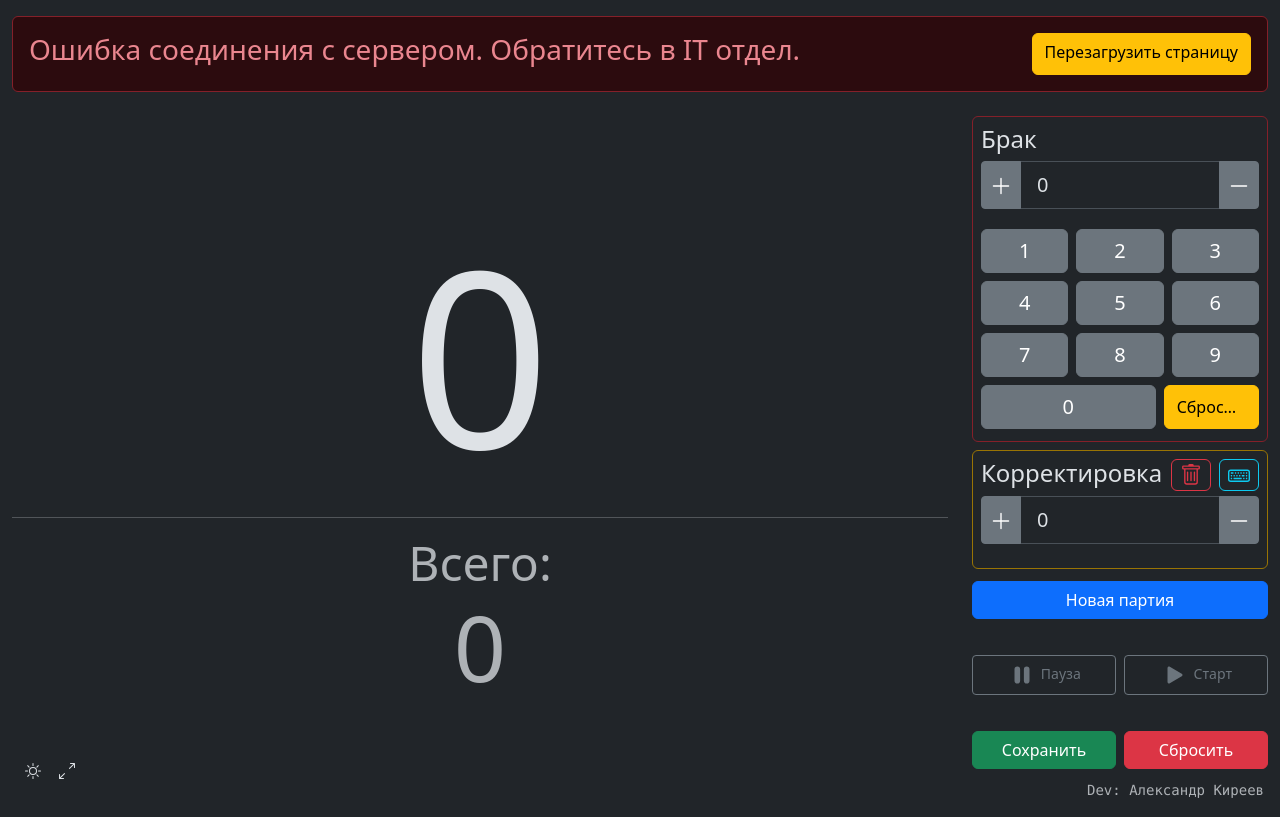
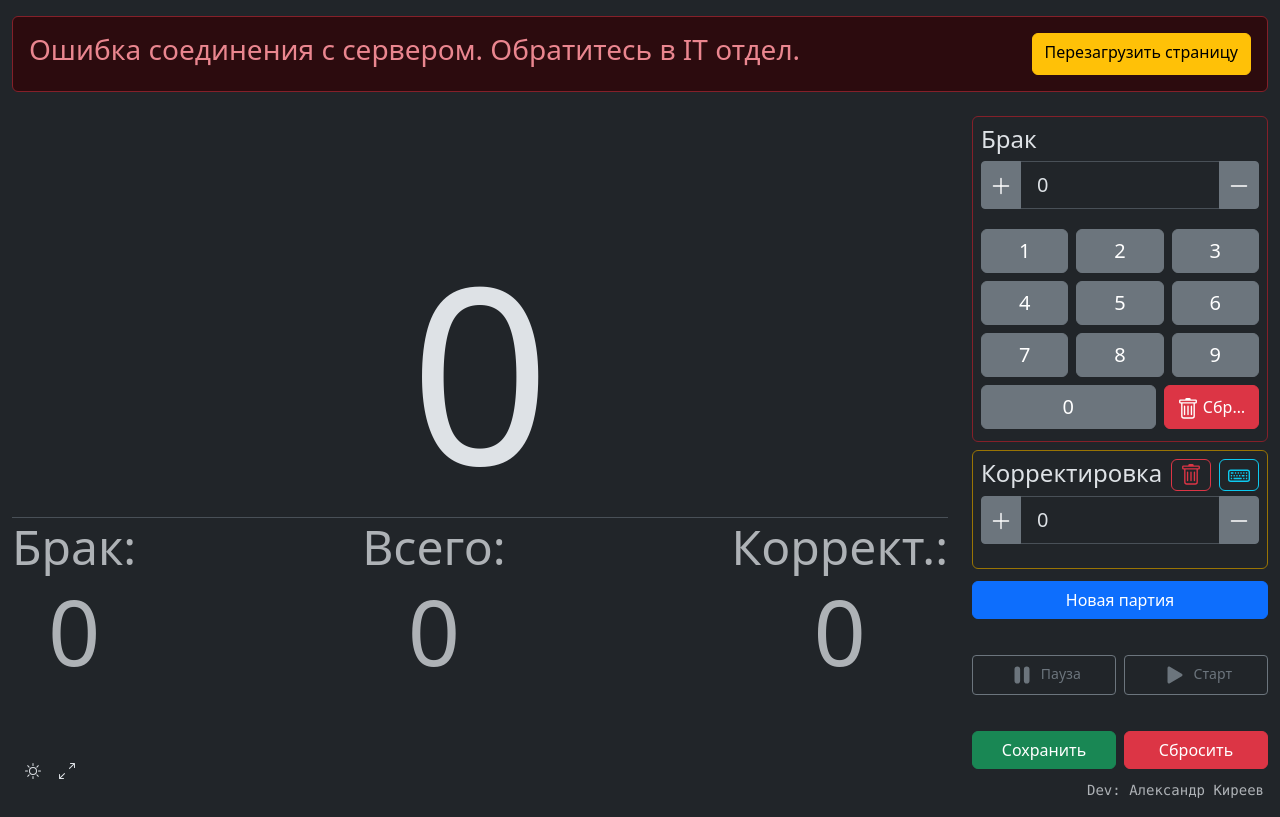
Before and after one commit to BespredeL/CVCounter, a Flask app: template templates/counter_text.html in a window 1280 px wide. Run offline with Flask 3, Linux system fonts and the light colour scheme; the template is opened without the code that fills it, so the values that code supplies are empty; some libraries are stand-ins or nearby versions.

Commit message:
The functionality for recording defects and adjustments has been redesigned

```diff
--- a/langs/en.json
+++ b/langs/en.json
@@ -24,6 +24,7 @@
     "Select product": "Select product",
     "Defective products": "Defective products",
     "Correct count": "Correct count",
+    "Corr.": "Corr.",
     "New batch": "New batch",
     "Reset": "Reset",
     "Save": "Save",
--- a/langs/ru.json
+++ b/langs/ru.json
@@ -24,6 +24,7 @@
     "Select product": "Выберите продукт",
     "Defective products": "Брак",
     "Correct count": "Корректировка",
+    "Corr.": "Коррект.",
     "New batch": "Новая партия",
     "Reset": "Сбросить",
     "Save": "Сохранить",
--- a/requirements.txt
+++ b/requirements.txt
@@ -15,10 +15,11 @@
 Flask-SocketIO~=5.3.6
 imutils~=0.5.4
 pyodbc~=5.1
-mysql-connector-python~=8.2
+mysql-connector-python~=9.0
 MarkupSafe~=2.1.3
 shapely~=2.0.2
 torch>=2.2.2+cu118,<=3.2.1+cu118
+psutil~=6.0.0
 # For debug -----------------------------------
 psutil~=6.0.0
 gpustat~=1.1.1
--- a/templates/counter_text.html
+++ b/templates/counter_text.html
@@ -8,14 +8,26 @@
         <div class="col-12 col-lg-9 d-flex justify-content-center align-items-center position-relative">
             <div class="text-center w-100">
                 <div id="current_count" class="display-1 current_count_txt">0</div>
-                <hr>
-                <div class="display-5 text-muted">{{ trans('Total:') }}</div>
-                <div id="total_count" class="display-1 total_count_txt text-muted">0</div>
+                <div class="border-top d-flex justify-content-between">
+                    <div>
+                        <div class="display-5 text-muted">{{ trans('Defective products') }}:</div>
+                        <div id="defect_count" class="display-1 total_count_txt text-muted">0</div>
+                    </div>
+                    <div>
+                        <div class="display-5 text-muted">{{ trans('Total:') }}</div>
+                        <div id="total_count" class="display-1 total_count_txt text-muted">0</div>
+                    </div>
+                    <div>
+                        <div class="display-5 text-muted">{{ trans('Corr.') }}:</div>
+                        <div id="correct_count" class="display-1 total_count_txt text-muted">0</div>
+                    </div>
+                </div>
             </div>
 
             <div class="{{ 'd-flex' if is_paused else 'd-none' }} justify-content-center align-items-center rounded-end-3 pause_display"
                  id="pause_display">
-                <svg xmlns="http://www.w3.org/2000/svg" width="300" height="300" fill="currentColor" class="bi bi-pause" viewBox="0 0 16 16">
+                <svg xmlns="http://www.w3.org/2000/svg" width="300" height="300" fill="currentColor" class="bi bi-pause"
+                     viewBox="0 0 16 16">
                     <path d="M6 3.5a.5.5 0 0 1 .5.5v8a.5.5 0 0 1-1 0V4a.5.5 0 0 1 .5-.5m4 0a.5.5 0 0 1 .5.5v8a.5.5 0 0 1-1 0V4a.5.5 0 0 1 .5-.5"/>
                 </svg>
             </div>
@@ -42,17 +54,18 @@
 
             // Counter get handler
             socket.on('{{ location }}_count', function (data) {
-                let defect_count = Math.max(parseInt($("#defect_count input").val()) || 0, 0);
-                let correct_count = Math.max(parseInt($("#correct_count input").val()) || 0, 0);
-                let current_count = Math.max(data.current || 0, 0);
-                let total_count = Math.max(data.total || 0, 0);
+                const defect_count = Math.max(parseInt($("#defect_keyboard input").val(), 10) || 0, 0);
+                const correct_count = parseInt($("#correct_keyboard input").val(), 10) || 0;
 
-                if (total_count > 0) {
-                    $('#current_count').html(current_count);
-                    $('#total_count').html(total_count - defect_count + correct_count);
-                } else {
-                    $('#current_count, #total_count').html('0');
-                }
+                const updateCount = (selector, count) => {
+                    $(selector).html(Math.max(count - defect_count + correct_count, 0));
+                };
+
+                updateCount('#total_count', data.total || 0);
+                updateCount('#current_count', data.current || 0);
+
+                $('#defect_count').html(defect_count + data.defect || 0);
+                $('#correct_count').html(correct_count + data.correct || 0);
             });
 
             // Notification receipt handler
@@ -78,8 +91,7 @@
                             break;
                     }
                 }
-
-            })
+            });
 
             //---------------------------------------------------------------------------
             // Bootstrap Select
@@ -116,7 +128,7 @@
             });
 
             $('#correct_clear').on('click', function () {
-                $('#correct_count input').val(0);
+                $('#correct_keyboard input').val(0);
             });
 
             $('.keyboard button').on('click', function () {
@@ -149,9 +161,9 @@
             //---------------------------------------------------------------------------
 
             $('#btn_save').on('click', function () {
+                let item_no = $('#item').val();
+                let defect_count = $('#defect_count input').val();
                 let correct_count = $('#correct_count input').val();
-                let defect_count = $('#defect_count input').val();
-                let item_no = $('#item').val();
 
                 $.ajax({
                     url: '{{ url_for('save_count', location=location) }}',
@@ -166,8 +178,8 @@
                             data = 0;
                         }
                         $("#total_count").html(data.total_count);
-                        $("#correct_count input").val(data.correct_count);
-                        $("#defect_count input").val(data.defect_count);
+                        $("#defect_keyboard input").val(data.defect_count);
+                        $("#correct_keyboard input").val(data.correct_count);
                     }
                 });
             });
@@ -182,16 +194,16 @@
                             data = 0;
                         }
                         $("#total_count").html(data.total_count);
-                        $("#product_count input").val(data.total_count);
-                        $("#defect_count input").val(data.defect_count);
+                        $("#defect_keyboard input").val(data.defect_count || 0);
+                        $("#correct_keyboard input").val(data.correct_count || 0);
                     }
                 });
             });
 
             $('#btn_reset_current').on('click', function () {
                 let item_no = $('#item').val();
-                let correct_count = $('#correct_count input').val();
-                let defect_count = $('#defect_count input').val();
+                let defect_count = $('#defect_keyboard input').val();
+                let correct_count = $('#correct_keyboard input').val();
 
                 $.ajax({
                     url: '{{ url_for('reset_count_current', location=location) }}',
@@ -206,6 +218,8 @@
                             data = 0;
                         }
                         $("#current_count").val(data.current_count);
+                        $("#defect_keyboard input").val(data.defect_count || 0);
+                        $("#correct_keyboard input").val(data.correct_count || 0);
                     }
                 });
             });
--- a/templates/pages/help.html
+++ b/templates/pages/help.html
@@ -207,7 +207,7 @@
                     <td class="align-middle">
                         <div class="border border-warning-subtle rounded my-2 me-3 p-2 d-inline-block" style="max-width: 290px">
                             <div class="col-12 mb-3">
-                                <label for="correct_count" class="form-label h4">{{ trans('Correct count') }}</label>
+                                <label for="correct_keyboard" class="form-label h4">{{ trans('Correct count') }}</label>
                                 <button class="btn btn-outline-info float-end"
                                         style="--bs-btn-padding-y: .25rem; --bs-btn-padding-x: .5rem; --bs-btn-font-size: .75rem;">
                                     <svg xmlns="http://www.w3.org/2000/svg" width="22" height="22" fill="currentColor"
--- a/templates/partials/counter_sidebar_right.html
+++ b/templates/partials/counter_sidebar_right.html
@@ -5,6 +5,11 @@
         <div class="bg-warning text-dark rounded position-relative my-2 px-2">
             <div class="h4 position-absolute">{{ trans('Quantity:') }} <span id="total_count">0</span></div>
             <div id="current_count" class="display-1 pt-3">0</div>
+
+            <div class="h5 d-flex justify-content-between w-100 mt-2 pb-1 border-top border-dark-subtle">
+                <div>{{ trans('Defective products') }}: <span id="defect_count">0</span></div>
+                <div>{{ trans('Corr.') }}: <span id="correct_count">0</span></div>
+            </div>
         </div>
     {% endif %}
 
@@ -23,8 +28,8 @@
     <!-- Defect keyboard -->
     <div class="border border-danger-subtle rounded my-2 p-2">
         <div class="col-12 mb-3">
-            <label for="defect_count" class="form-label h4">{{ trans('Defective products') }}</label>
-            <div class="input-group" id="defect_count">
+            <label for="defect_keyboard" class="form-label h4">{{ trans('Defective products') }}</label>
+            <div class="input-group" id="defect_keyboard">
                 <button class="btn btn-sm btn-secondary input-plus">
                     <svg xmlns="http://www.w3.org/2000/svg" width="22" height="22" fill="currentColor" class="bi bi-plus-lg"
                          viewBox="0 0 16 16">
@@ -43,7 +48,7 @@
             </div>
         </div>
 
-        <div class="col-12 keyboard keyboard-defect px-2" data-input-id="defect_count">
+        <div class="col-12 keyboard keyboard-defect px-2" data-input-id="defect_keyboard">
             <div class="row">
                 <button class="btn btn-secondary col m-1 fs-5" data-value="1">1</button>
                 <button class="btn btn-secondary col m-1 fs-5" data-value="2">2</button>
@@ -61,7 +66,14 @@
             </div>
             <div class="row">
                 <button class="btn btn-secondary col m-1 fs-5" data-value="0">0</button>
-                <button class="btn btn-warning text-black col-4 m-1 reset text-truncate">{{ trans('Reset') }}</button>
+                <button class="btn btn-danger col-4 m-1 reset text-truncate">
+                    <svg xmlns="http://www.w3.org/2000/svg" width="22" height="22" fill="currentColor" class="bi bi-trash"
+                         viewBox="0 0 16 16">
+                        <path d="M5.5 5.5A.5.5 0 0 1 6 6v6a.5.5 0 0 1-1 0V6a.5.5 0 0 1 .5-.5m2.5 0a.5.5 0 0 1 .5.5v6a.5.5 0 0 1-1 0V6a.5.5 0 0 1 .5-.5m3 .5a.5.5 0 0 0-1 0v6a.5.5 0 0 0 1 0z"></path>
+                        <path d="M14.5 3a1 1 0 0 1-1 1H13v9a2 2 0 0 1-2 2H5a2 2 0 0 1-2-2V4h-.5a1 1 0 0 1-1-1V2a1 1 0 0 1 1-1H6a1 1 0 0 1 1-1h2a1 1 0 0 1 1 1h3.5a1 1 0 0 1 1 1zM4.118 4 4 4.059V13a1 1 0 0 0 1 1h6a1 1 0 0 0 1-1V4.059L11.882 4zM2.5 3h11V2h-11z"></path>
+                    </svg>
+                    {{ trans('Reset') }}
+                </button>
             </div>
         </div>
     </div>
@@ -69,7 +81,7 @@
     <!-- Correct keyboard -->
     <div class="border border-warning-subtle rounded my-2 p-2">
         <div class="col-12 mb-3">
-            <label for="correct_count" class="form-label h4">{{ trans('Correct count') }}</label>
+            <label for="correct_keyboard" class="form-label h4">{{ trans('Correct count') }}</label>
             <button class="btn btn-outline-info float-end" data-bs-toggle="collapse" data-bs-target="#collapseСorrect" aria-expanded="false"
                     aria-controls="collapseСorrect"
                     style="--bs-btn-padding-y: .25rem; --bs-btn-padding-x: .5rem; --bs-btn-font-size: .75rem;">
@@ -86,7 +98,7 @@
                     <path d="M14.5 3a1 1 0 0 1-1 1H13v9a2 2 0 0 1-2 2H5a2 2 0 0 1-2-2V4h-.5a1 1 0 0 1-1-1V2a1 1 0 0 1 1-1H6a1 1 0 0 1 1-1h2a1 1 0 0 1 1 1h3.5a1 1 0 0 1 1 1zM4.118 4 4 4.059V13a1 1 0 0 0 1 1h6a1 1 0 0 0 1-1V4.059L11.882 4zM2.5 3h11V2h-11z"/>
                 </svg>
             </button>
-            <div class="input-group" id="correct_count">
+            <div class="input-group" id="correct_keyboard">
                 <button class="btn btn-sm btn-secondary input-plus">
                     <svg xmlns="http://www.w3.org/2000/svg" width="22" height="22" fill="currentColor" class="bi bi-plus-lg"
                          viewBox="0 0 16 16">
@@ -104,7 +116,7 @@
             </div>
         </div>
 
-        <div class="col-12 keyboard keyboard-correct px-2 collapse" data-input-id="correct_count" id="collapseСorrect">
+        <div class="col-12 keyboard keyboard-correct px-2 collapse" data-input-id="correct_keyboard" id="collapseСorrect">
             <div class="row">
                 <button class="btn btn-secondary col m-1 fs-5" data-value="1">1</button>
                 <button class="btn btn-secondary col m-1 fs-5" data-value="2">2</button>
@@ -123,7 +135,14 @@
             <div class="row">
                 <button class="btn btn-secondary col m-1 fs-5" data-value="-">+/-</button>
                 <button class="btn btn-secondary col m-1 fs-5" data-value="0">0</button>
-                <button class="btn btn-warning text-black col m-1 reset text-truncate">{{ trans('Reset') }}</button>
+                <button class="btn btn-danger col m-1 reset text-truncate">
+                    <svg xmlns="http://www.w3.org/2000/svg" width="22" height="22" fill="currentColor" class="bi bi-trash"
+                         viewBox="0 0 16 16">
+                        <path d="M5.5 5.5A.5.5 0 0 1 6 6v6a.5.5 0 0 1-1 0V6a.5.5 0 0 1 .5-.5m2.5 0a.5.5 0 0 1 .5.5v6a.5.5 0 0 1-1 0V6a.5.5 0 0 1 .5-.5m3 .5a.5.5 0 0 0-1 0v6a.5.5 0 0 0 1 0z"></path>
+                        <path d="M14.5 3a1 1 0 0 1-1 1H13v9a2 2 0 0 1-2 2H5a2 2 0 0 1-2-2V4h-.5a1 1 0 0 1-1-1V2a1 1 0 0 1 1-1H6a1 1 0 0 1 1-1h2a1 1 0 0 1 1 1h3.5a1 1 0 0 1 1 1zM4.118 4 4 4.059V13a1 1 0 0 0 1 1h6a1 1 0 0 0 1-1V4.059L11.882 4zM2.5 3h11V2h-11z"></path>
+                    </svg>
+                    {{ trans('Reset') }}
+                </button>
             </div>
         </div>
     </div>
```
Also changed, not shown: system/ObjectCounter.py (+14 -1 lines), templates/counter.html (+23 -21 lines).
